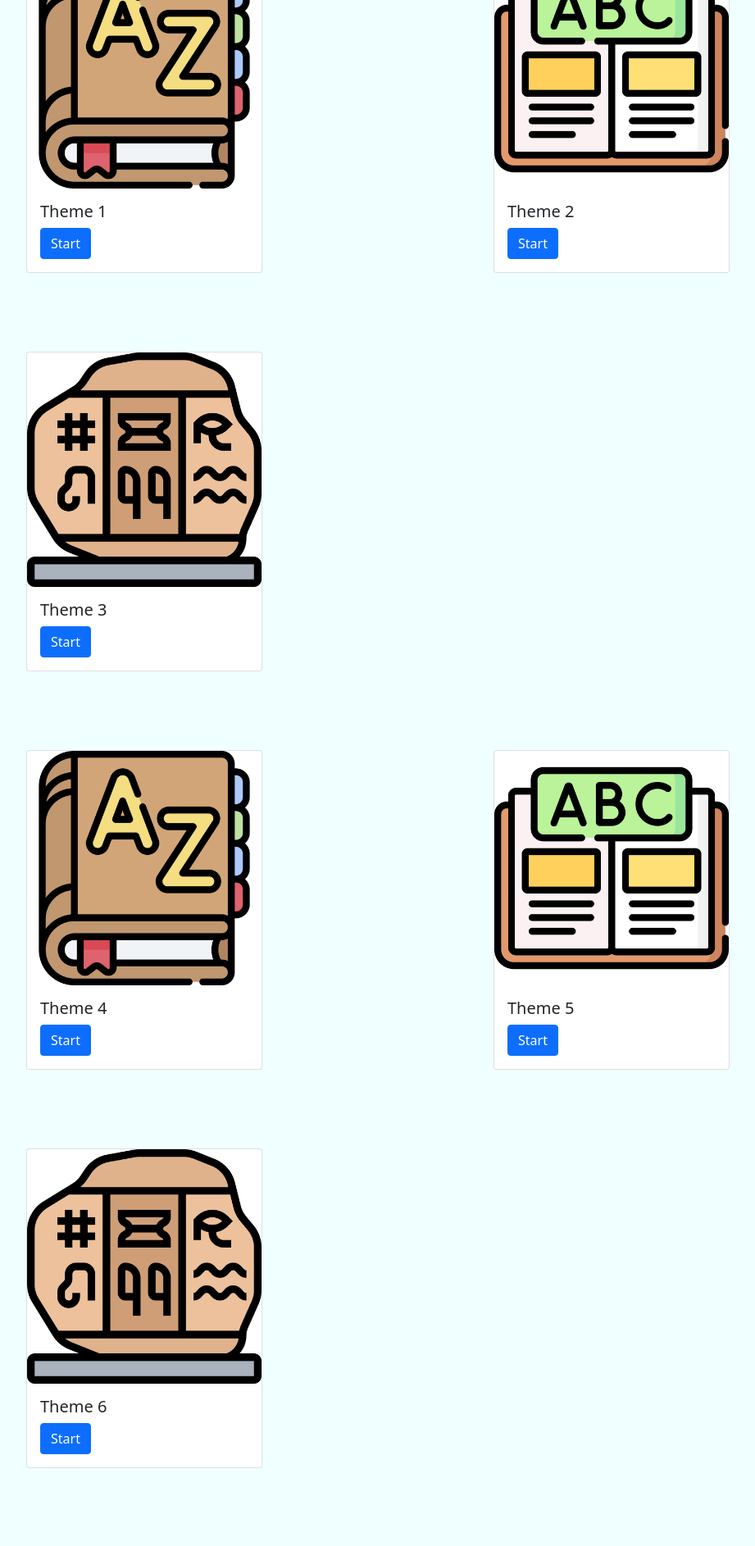
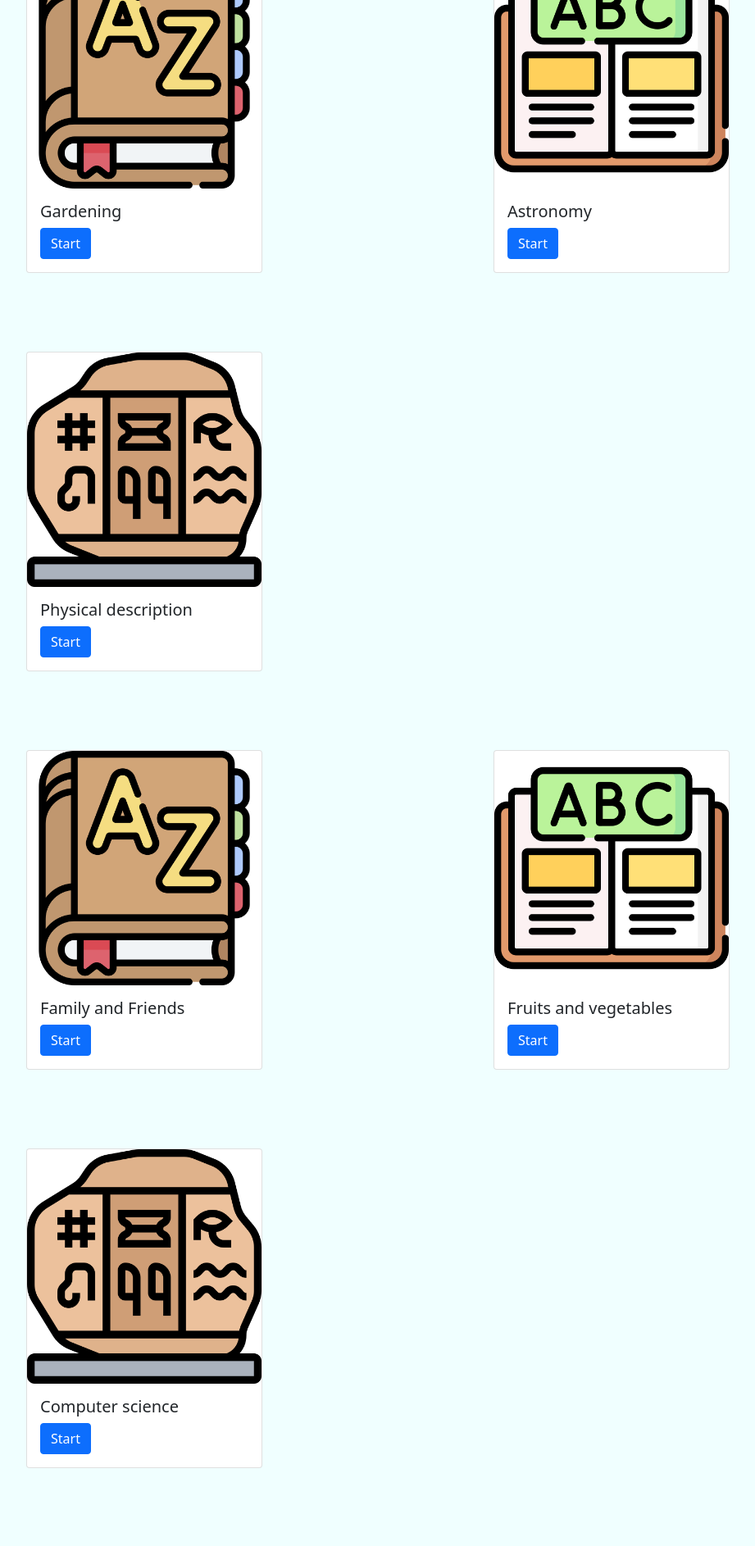
Before and after one commit to DidouLaMenace/WebSiteForLearningEnglish, a Flask app: page /vocabulary in a window 1280 px wide. Shown: the part 441-2327 px from the top of the page at 82% size, without its empty margins (98-1019 px from the left). Run offline with Flask 2, Linux system fonts and the light colour scheme; some web fonts are replaced.

Commit message:
Mise en place des thèmes sur le site

```diff
--- a/app.py
+++ b/app.py
@@ -1,6 +1,8 @@
 from flask import Flask,render_template,request
 
 app=Flask(__name__)
+
+theme_voc=["Animals","Gardening","Astronomy","Physical description","Family and Friends","Fruits and vegetables","Computer science","In the house", "Weather", "The human body","Hobbies","Nationality","Science","TOEIC"]
 
 @app.route("/")
 def page_accueil():
@@ -16,7 +18,8 @@ def edit2022():
 
 @app.route("/vocabulary")
 def editsuivante():
-    return render_template("voc/vocabulary.html")
+    max_number_of_theme=len(theme_voc)
+    return render_template("voc/vocabulary.html",theme_voc=theme_voc,max_number_of_theme=max_number_of_theme)
 
 @app.route("/card-voc-theme")
 def card_voc_theme():
--- a/templates/voc/vocabulary.html
+++ b/templates/voc/vocabulary.html
@@ -8,39 +8,45 @@
         </div>
     </div>
 
-    {% for i in range(1,13,3) %}
+    {% for i in range(1,max_number_of_theme,3): %}
     <div class="container d-flex justify-content-center align-items-center">
         <div class="row">
 
+            {% if i < max_number_of_theme: %}
                 <div class="col m-5">
                     <div class="card" style="width: 18rem;">
                     <img src="/static/img/dictionary.png" class="img-fluid rounded">
                     <div class="card-body">
-                    <h5 class="card-title">Theme {{i}}</h5>
+                        <h5 class="card-title">{{theme_voc[i]}}</h5>
                         <a href="/card-voc-theme" class="btn btn-primary">Start</a>
                     </div>
                     </div>
                 </div>
+            {% endif %}
 
+            {% if i+1 < max_number_of_theme: %}
                 <div class="col m-5">
                     <div class="card" style="width: 18rem;">
                     <img src="/static/img/learning.png" class="img-fluid rounded">
                     <div class="card-body">
-                    <h5 class="card-title">Theme {{i+1}}</h5>
+                        <h5 class="card-title">{{theme_voc[i+1]}}</h5>
                         <a href="/card-voc-theme" class="btn btn-primary">Start</a>
                     </div>
                     </div>
                 </div>
+            {% endif %}
 
+            {% if i+2 < max_number_of_theme: %}
                 <div class="col m-5">
                     <div class="card" style="width: 18rem;">
                         <img src="/static/img/hieroglyph.png" class="img-fluid rounded">
                         <div class="card-body">
-                        <h5 class="card-title">Theme {{i+2}}</h5>
+                            <h5 class="card-title">{{theme_voc[i+2]}}</h5>
                             <a href="/card-voc-theme" class="btn btn-primary">Start</a>
                         </div>
                     </div>
                 </div>
+            {% endif %}
 
         </div>
 
```
Also changed, not shown: backend/bdpython/createBD.py (+25 -0 lines). Lines whose indentation alone changed are shown as unchanged.
